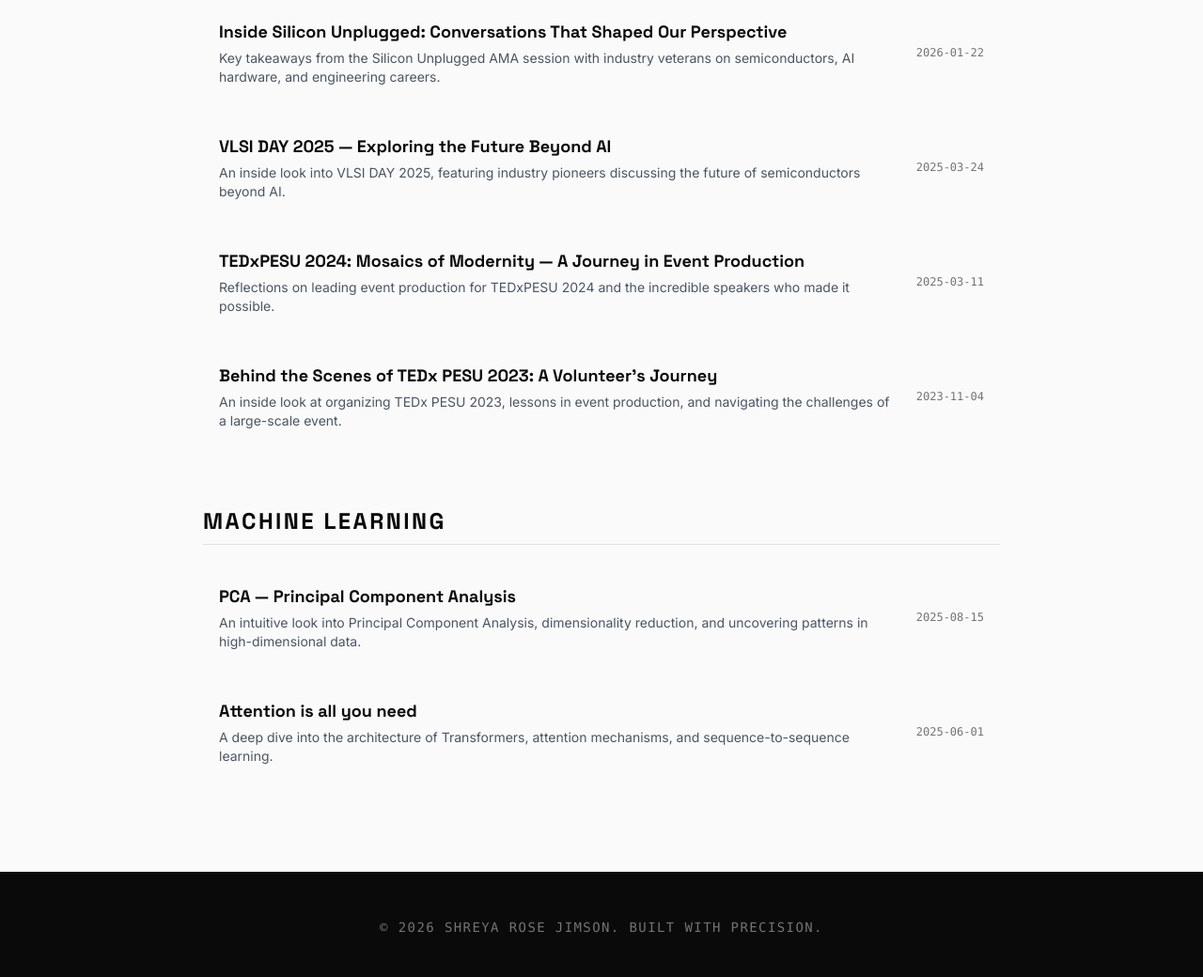
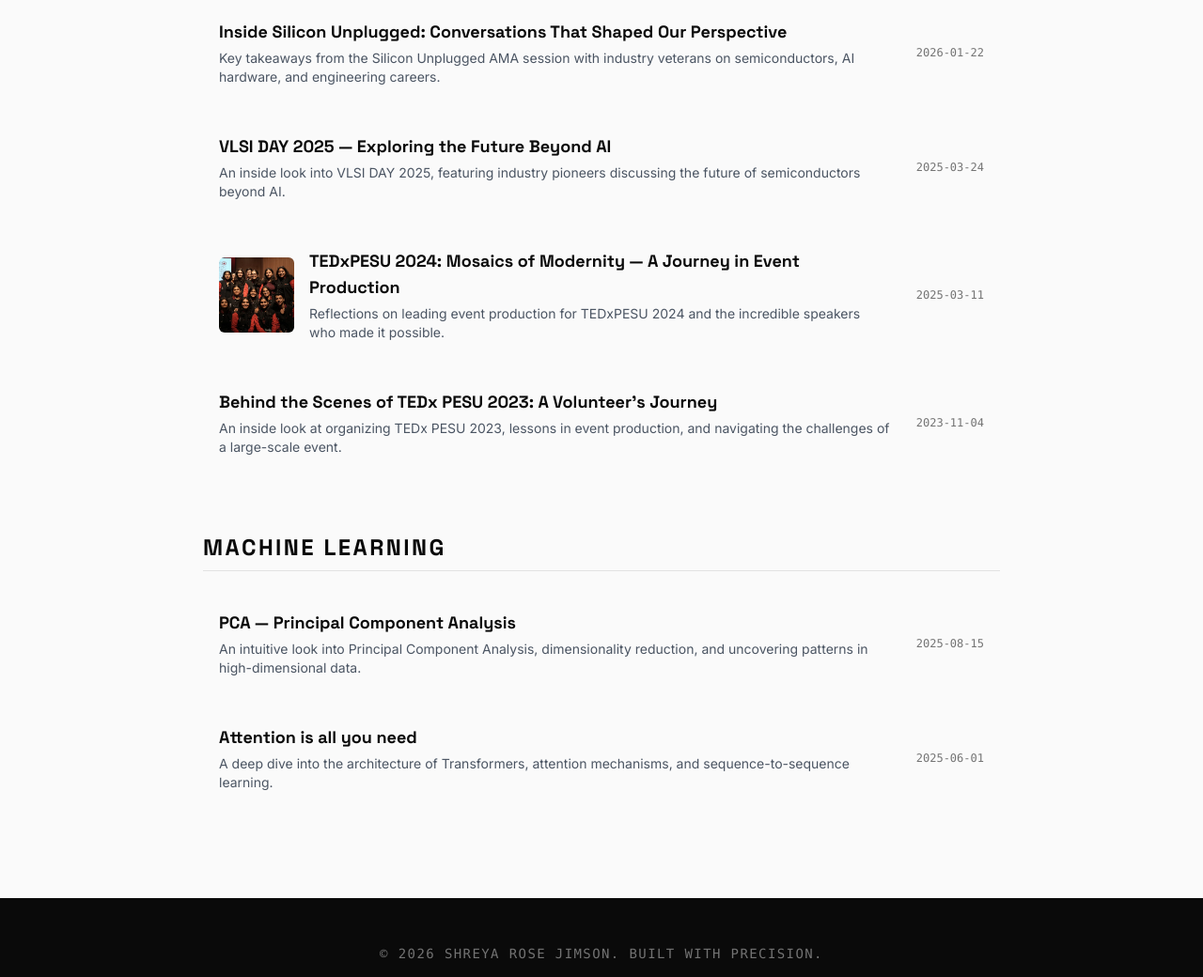
Before and after one commit to Shreya-Rose-Jimson/shreya-rose-jimson.github.io, a plain HTML site: page blog.html in a window 1280 px wide. Shown: the part 863-1903 px from the top of the page at 94% size. Drawn offline with nearby package versions, Linux system fonts and the light colour scheme.

Commit message:
Add support for journal preview images and set TEDxPESU 2024 preview

```diff
--- a/blog.html
+++ b/blog.html
@@ -109,7 +109,7 @@
     <!-- External JS -->
     <script src="js/theme.js"></script>
     <script src="js/main.js"></script>
-    <script src="js/blog.js"></script>
+    <script src="js/blog.js?v=2"></script>
     <script>
         document.addEventListener('DOMContentLoaded', () => {
             const mobileThemeToggle = document.getElementById('theme-toggle-mobile');
--- a/content/blog/index.json
+++ b/content/blog/index.json
@@ -45,7 +45,8 @@
     "description": "Reflections on leading event production for TEDxPESU 2024 and the incredible speakers who made it possible.",
     "date": "2025-03-11",
     "topic": "Campus Involvement",
-    "file": "tedx-2024.md"
+    "file": "tedx-2024.md",
+    "image": "./content/assets/tedx_2024/image 6.png"
   },
   {
     "id": "sce-blog",
--- a/js/blog.js
+++ b/js/blog.js
@@ -69,13 +69,20 @@ document.addEventListener('DOMContentLoaded', async () => {
                 `;
 
                 topicPosts.forEach(post => {
+                    let imageHtml = post.image
+                        ? `<img src="${post.image}" alt="${post.title}" class="w-16 h-16 sm:w-20 sm:h-20 object-cover rounded-md flex-shrink-0 mr-4" />`
+                        : '';
+
                     html += `
                         <article onclick="window.location.href='post.html?id=${post.id}'" class="flex flex-col sm:flex-row justify-between items-start sm:items-center p-4 hover:bg-gray-100 dark:hover:bg-gray-900 transition-colors cursor-pointer border border-transparent rounded-lg">
-                            <div>
-                                <h4 class="font-display text-lg font-bold">${post.title}</h4>
-                                <p class="text-sm text-gray-600 dark:text-gray-400 mt-1">${post.description}</p>
+                            <div class="flex items-center w-full sm:w-auto mb-2 sm:mb-0">
+                                ${imageHtml}
+                                <div>
+                                    <h4 class="font-display text-lg font-bold">${post.title}</h4>
+                                    <p class="text-sm text-gray-600 dark:text-gray-400 mt-1">${post.description}</p>
+                                </div>
                             </div>
-                            <span class="text-xs font-mono uppercase mt-2 sm:mt-0 text-gray-500 min-w-[100px] text-right">${post.date}</span>
+                            <span class="text-xs font-mono uppercase mt-2 sm:mt-0 text-gray-500 min-w-[100px] text-left sm:text-right flex-shrink-0">${post.date}</span>
                         </article>
                     `;
                 });
```
